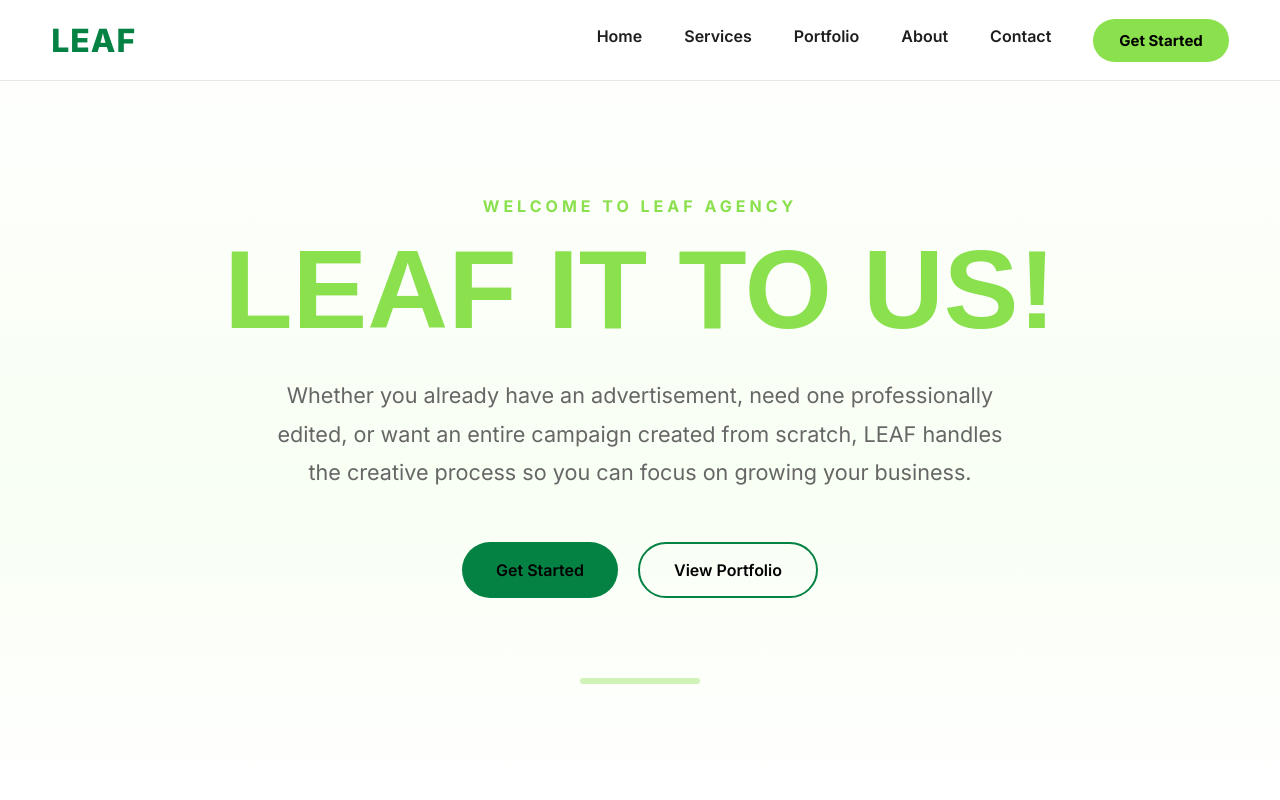
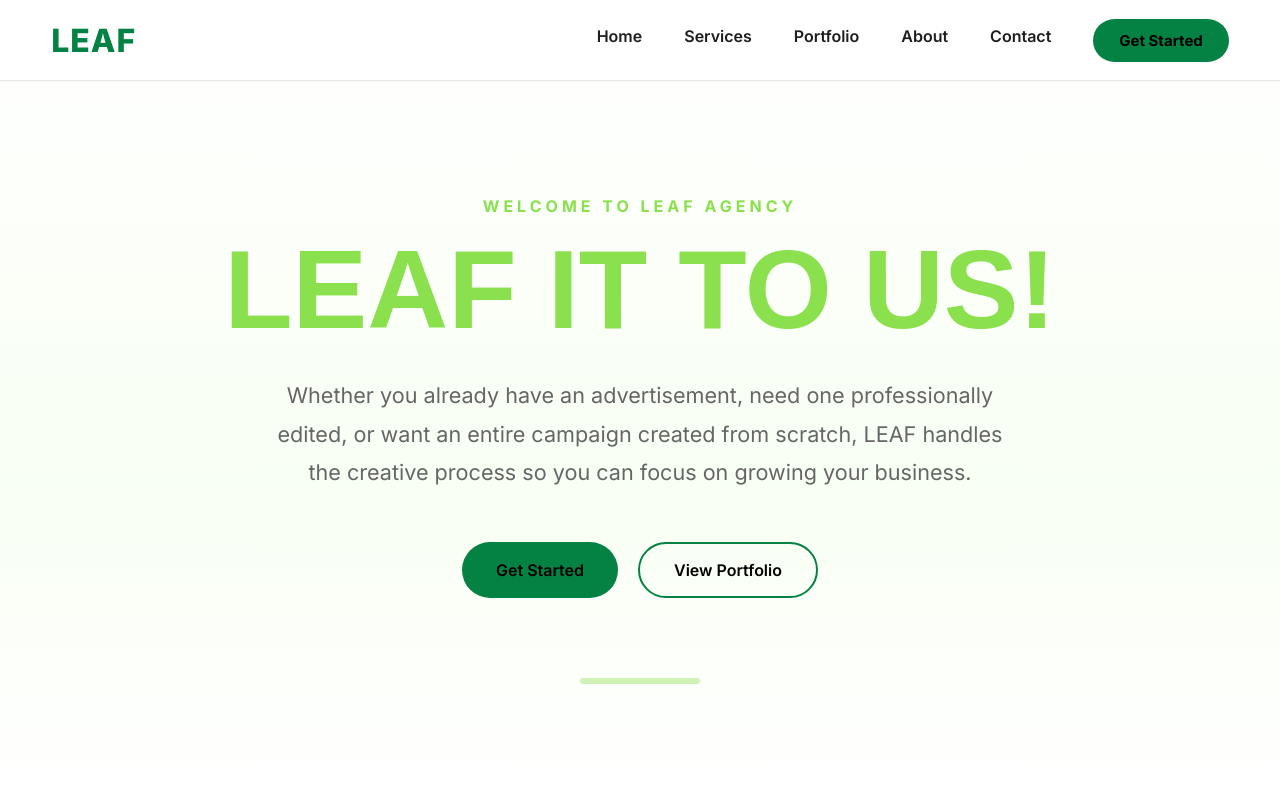
Before and after one commit to TheLeafAgency/The-LEAF-Agency, a Next.js app: page / in a window 1280 px wide. Shown: the top 800 px of the page. Built offline with nearby package versions, Linux system fonts and the light colour scheme.

Commit message:
Change navbar lime green to forest green

```diff
--- a/components/Navbar.tsx
+++ b/components/Navbar.tsx
@@ -40,7 +40,7 @@ export default function Navbar() {
         >
           <a href="#" className="nav-link">
             Home
-            </a>
+          </a>
 
           <a href="#" className="nav-link">
             Services
@@ -60,7 +60,7 @@ export default function Navbar() {
 
           <button
             style={{
-              background: "#8BE04E",
+              background: "#048243",
               border: "none",
               padding: "12px 26px",
               borderRadius: "999px",
```
